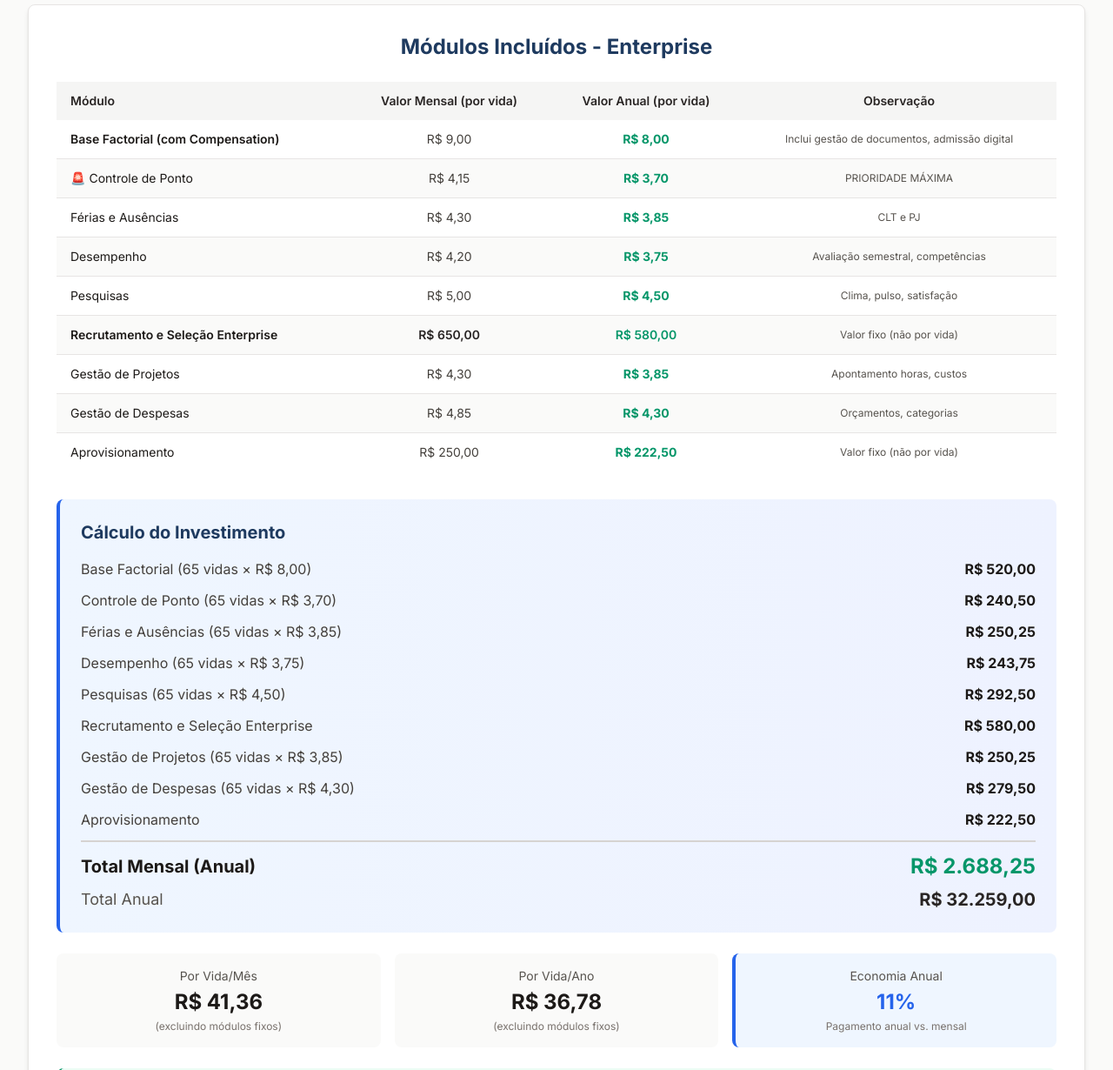
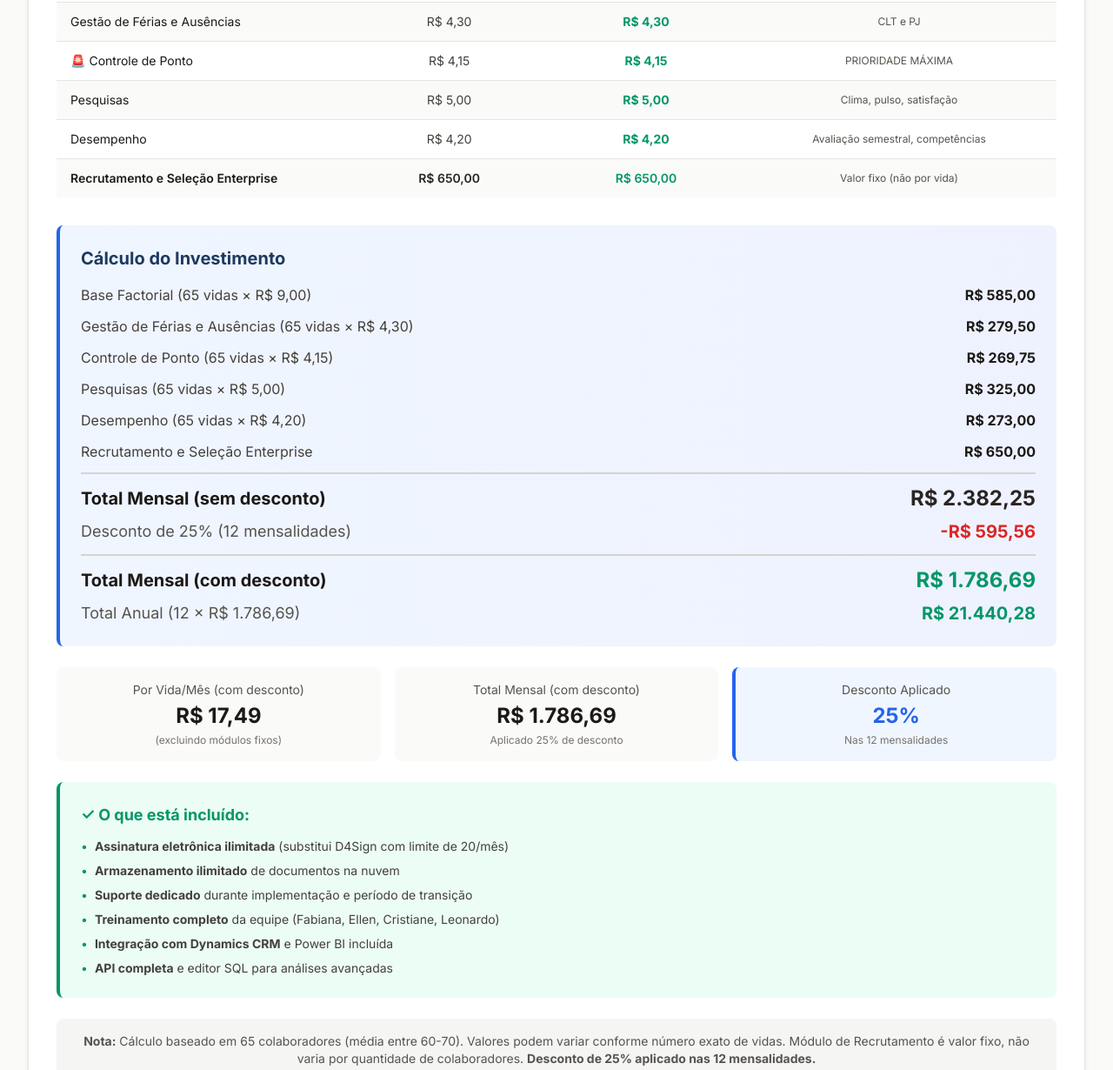
Before and after one commit to VictorHGutierrez-cloud/l3, a plain HTML site: page index.html in a window 1280 px wide. Shown: the part 5339-6569 px from the top of the page at 87% size. Drawn offline with nearby package versions, Linux system fonts and the light colour scheme.

Commit message:
Ajuste da proposta: módulos atualizados e desconto de 25% aplicado

```diff
--- a/index.html
+++ b/index.html
@@ -413,15 +413,6 @@
                     </ul>
                 </div>
 
-                <div class="bg-white p-6 rounded-lg shadow-md border-l-4 border-purple-600">
-                    <h4 class="text-lg font-bold mb-3" style="color: #9333ea;">Gestão de Projetos</h4>
-                    <ul class="space-y-1 text-stone-600 text-sm">
-                        <li>✓ Apontamento de horas</li>
-                        <li>✓ Cálculo de custo hora</li>
-                        <li>✓ Margem por cliente</li>
-                    </ul>
-                </div>
-
                 <div class="bg-white p-6 rounded-lg shadow-md border-l-4 border-teal-600">
                     <h4 class="text-lg font-bold mb-3" style="color: #0d9488;">Admissão Digital</h4>
                     <ul class="space-y-1 text-stone-600 text-sm">
@@ -514,55 +505,37 @@
                             <tr class="bg-white">
                                 <td class="px-4 py-3 font-semibold text-stone-900">Base Factorial (com Compensation)</td>
                                 <td class="px-4 py-3 text-center text-stone-700">R$ 9,00</td>
-                                <td class="px-4 py-3 text-center font-bold" style="color: #059669;">R$ 8,00</td>
+                                <td class="px-4 py-3 text-center font-bold" style="color: #059669;">R$ 9,00</td>
                                 <td class="px-4 py-3 text-center text-stone-600 text-xs">Inclui gestão de documentos, admissão digital</td>
                             </tr>
                             <tr class="bg-stone-50">
+                                <td class="px-4 py-3 text-stone-900">Gestão de Férias e Ausências</td>
+                                <td class="px-4 py-3 text-center text-stone-700">R$ 4,30</td>
+                                <td class="px-4 py-3 text-center font-bold" style="color: #059669;">R$ 4,30</td>
+                                <td class="px-4 py-3 text-center text-stone-600 text-xs">CLT e PJ</td>
+                            </tr>
+                            <tr class="bg-white">
                                 <td class="px-4 py-3 text-stone-900">🚨 Controle de Ponto</td>
                                 <td class="px-4 py-3 text-center text-stone-700">R$ 4,15</td>
-                                <td class="px-4 py-3 text-center font-bold" style="color: #059669;">R$ 3,70</td>
+                                <td class="px-4 py-3 text-center font-bold" style="color: #059669;">R$ 4,15</td>
                                 <td class="px-4 py-3 text-center text-stone-600 text-xs">PRIORIDADE MÁXIMA</td>
                             </tr>
+                            <tr class="bg-stone-50">
+                                <td class="px-4 py-3 text-stone-900">Pesquisas</td>
+                                <td class="px-4 py-3 text-center text-stone-700">R$ 5,00</td>
+                                <td class="px-4 py-3 text-center font-bold" style="color: #059669;">R$ 5,00</td>
+                                <td class="px-4 py-3 text-center text-stone-600 text-xs">Clima, pulso, satisfação</td>
+                            </tr>
                             <tr class="bg-white">
-                                <td class="px-4 py-3 text-stone-900">Férias e Ausências</td>
-                                <td class="px-4 py-3 text-center text-stone-700">R$ 4,30</td>
-                                <td class="px-4 py-3 text-center font-bold" style="color: #059669;">R$ 3,85</td>
-                                <td class="px-4 py-3 text-center text-stone-600 text-xs">CLT e PJ</td>
-                            </tr>
-                            <tr class="bg-stone-50">
                                 <td class="px-4 py-3 text-stone-900">Desempenho</td>
                                 <td class="px-4 py-3 text-center text-stone-700">R$ 4,20</td>
-                                <td class="px-4 py-3 text-center font-bold" style="color: #059669;">R$ 3,75</td>
+                                <td class="px-4 py-3 text-center font-bold" style="color: #059669;">R$ 4,20</td>
                                 <td class="px-4 py-3 text-center text-stone-600 text-xs">Avaliação semestral, competências</td>
-                            </tr>
-                            <tr class="bg-white">
-                                <td class="px-4 py-3 text-stone-900">Pesquisas</td>
-                                <td class="px-4 py-3 text-center text-stone-700">R$ 5,00</td>
-                                <td class="px-4 py-3 text-center font-bold" style="color: #059669;">R$ 4,50</td>
-                                <td class="px-4 py-3 text-center text-stone-600 text-xs">Clima, pulso, satisfação</td>
                             </tr>
                             <tr class="bg-stone-50">
                                 <td class="px-4 py-3 font-semibold text-stone-900">Recrutamento e Seleção Enterprise</td>
                                 <td class="px-4 py-3 text-center font-semibold text-stone-800">R$ 650,00</td>
-                                <td class="px-4 py-3 text-center font-bold font-semibold" style="color: #059669;">R$ 580,00</td>
-                                <td class="px-4 py-3 text-center text-stone-600 text-xs">Valor fixo (não por vida)</td>
-                            </tr>
-                            <tr class="bg-white">
-                                <td class="px-4 py-3 text-stone-900">Gestão de Projetos</td>
-                                <td class="px-4 py-3 text-center text-stone-700">R$ 4,30</td>
-                                <td class="px-4 py-3 text-center font-bold" style="color: #059669;">R$ 3,85</td>
-                                <td class="px-4 py-3 text-center text-stone-600 text-xs">Apontamento horas, custos</td>
-                            </tr>
-                            <tr class="bg-stone-50">
-                                <td class="px-4 py-3 text-stone-900">Gestão de Despesas</td>
-                                <td class="px-4 py-3 text-center text-stone-700">R$ 4,85</td>
-                                <td class="px-4 py-3 text-center font-bold" style="color: #059669;">R$ 4,30</td>
-                                <td class="px-4 py-3 text-center text-stone-600 text-xs">Orçamentos, categorias</td>
-                            </tr>
-                            <tr class="bg-white">
-                                <td class="px-4 py-3 text-stone-900">Aprovisionamento</td>
-                                <td class="px-4 py-3 text-center text-stone-700">R$ 250,00</td>
-                                <td class="px-4 py-3 text-center font-bold" style="color: #059669;">R$ 222,50</td>
+                                <td class="px-4 py-3 text-center font-bold font-semibold" style="color: #059669;">R$ 650,00</td>
                                 <td class="px-4 py-3 text-center text-stone-600 text-xs">Valor fixo (não por vida)</td>
                             </tr>
                         </tbody>
@@ -573,49 +546,47 @@
                     <h4 class="text-xl font-bold mb-4" style="color: #1e3a5f;">Cálculo do Investimento</h4>
                     <div class="space-y-3">
                         <div class="flex justify-between items-center">
-                            <span class="text-stone-700">Base Factorial (65 vidas × R$ 8,00)</span>
-                            <span class="font-bold text-stone-900">R$ 520,00</span>
+                            <span class="text-stone-700">Base Factorial (65 vidas × R$ 9,00)</span>
+                            <span class="font-bold text-stone-900">R$ 585,00</span>
                         </div>
                         <div class="flex justify-between items-center">
-                            <span class="text-stone-700">Controle de Ponto (65 vidas × R$ 3,70)</span>
-                            <span class="font-bold text-stone-900">R$ 240,50</span>
+                            <span class="text-stone-700">Gestão de Férias e Ausências (65 vidas × R$ 4,30)</span>
+                            <span class="font-bold text-stone-900">R$ 279,50</span>
                         </div>
                         <div class="flex justify-between items-center">
-                            <span class="text-stone-700">Férias e Ausências (65 vidas × R$ 3,85)</span>
-                            <span class="font-bold text-stone-900">R$ 250,25</span>
+                            <span class="text-stone-700">Controle de Ponto (65 vidas × R$ 4,15)</span>
+                            <span class="font-bold text-stone-900">R$ 269,75</span>
                         </div>
                         <div class="flex justify-between items-center">
-                            <span class="text-stone-700">Desempenho (65 vidas × R$ 3,75)</span>
-                            <span class="font-bold text-stone-900">R$ 243,75</span>
+                            <span class="text-stone-700">Pesquisas (65 vidas × R$ 5,00)</span>
+                            <span class="font-bold text-stone-900">R$ 325,00</span>
                         </div>
                         <div class="flex justify-between items-center">
-                            <span class="text-stone-700">Pesquisas (65 vidas × R$ 4,50)</span>
-                            <span class="font-bold text-stone-900">R$ 292,50</span>
+                            <span class="text-stone-700">Desempenho (65 vidas × R$ 4,20)</span>
+                            <span class="font-bold text-stone-900">R$ 273,00</span>
                         </div>
                         <div class="flex justify-between items-center">
                             <span class="text-stone-700">Recrutamento e Seleção Enterprise</span>
-                            <span class="font-bold text-stone-900">R$ 580,00</span>
-                        </div>
-                        <div class="flex justify-between items-center">
-                            <span class="text-stone-700">Gestão de Projetos (65 vidas × R$ 3,85)</span>
-                            <span class="font-bold text-stone-900">R$ 250,25</span>
-                        </div>
-                        <div class="flex justify-between items-center">
-                            <span class="text-stone-700">Gestão de Despesas (65 vidas × R$ 4,30)</span>
-                            <span class="font-bold text-stone-900">R$ 279,50</span>
-                        </div>
-                        <div class="flex justify-between items-center">
-                            <span class="text-stone-700">Aprovisionamento</span>
-                            <span class="font-bold text-stone-900">R$ 222,50</span>
+                            <span class="font-bold text-stone-900">R$ 650,00</span>
                         </div>
                         <div class="border-t-2 border-stone-300 pt-3 mt-3">
                             <div class="flex justify-between items-center">
-                                <span class="text-xl font-bold text-stone-900">Total Mensal (Anual)</span>
-                                <span class="text-2xl font-bold" style="color: #059669;">R$ 2.688,25</span>
+                                <span class="text-xl font-bold text-stone-900">Total Mensal (sem desconto)</span>
+                                <span class="text-2xl font-bold text-stone-800">R$ 2.382,25</span>
                             </div>
                             <div class="flex justify-between items-center mt-2">
-                                <span class="text-lg text-stone-600">Total Anual</span>
-                                <span class="text-xl font-bold text-stone-800">R$ 32.259,00</span>
+                                <span class="text-lg text-stone-600">Desconto de 25% (12 mensalidades)</span>
+                                <span class="text-xl font-bold text-red-600">-R$ 595,56</span>
+                            </div>
+                            <div class="border-t-2 border-stone-300 pt-3 mt-3">
+                                <div class="flex justify-between items-center">
+                                    <span class="text-xl font-bold text-stone-900">Total Mensal (com desconto)</span>
+                                    <span class="text-2xl font-bold" style="color: #059669;">R$ 1.786,69</span>
+                                </div>
+                                <div class="flex justify-between items-center mt-2">
+                                    <span class="text-lg text-stone-600">Total Anual (12 × R$ 1.786,69)</span>
+                                    <span class="text-xl font-bold" style="color: #059669;">R$ 21.440,28</span>
+                                </div>
                             </div>
                         </div>
                     </div>
@@ -623,19 +594,19 @@
 
                 <div class="grid grid-cols-1 md:grid-cols-3 gap-4 mb-6">
                     <div class="bg-stone-50 p-4 rounded-lg text-center">
-                        <p class="text-sm text-stone-600 mb-1">Por Vida/Mês</p>
-                        <p class="text-2xl font-bold text-stone-900">R$ 41,36</p>
+                        <p class="text-sm text-stone-600 mb-1">Por Vida/Mês (com desconto)</p>
+                        <p class="text-2xl font-bold text-stone-900">R$ 17,49</p>
                         <p class="text-xs text-stone-500 mt-1">(excluindo módulos fixos)</p>
                     </div>
                     <div class="bg-stone-50 p-4 rounded-lg text-center">
-                        <p class="text-sm text-stone-600 mb-1">Por Vida/Ano</p>
-                        <p class="text-2xl font-bold text-stone-900">R$ 36,78</p>
-                        <p class="text-xs text-stone-500 mt-1">(excluindo módulos fixos)</p>
+                        <p class="text-sm text-stone-600 mb-1">Total Mensal (com desconto)</p>
+                        <p class="text-2xl font-bold text-stone-900">R$ 1.786,69</p>
+                        <p class="text-xs text-stone-500 mt-1">Aplicado 25% de desconto</p>
                     </div>
                     <div class="bg-blue-50 p-4 rounded-lg text-center border-l-4 border-blue-600">
-                        <p class="text-sm text-stone-600 mb-1">Economia Anual</p>
-                        <p class="text-2xl font-bold" style="color: #2563eb;">11%</p>
-                        <p class="text-xs text-stone-500 mt-1">Pagamento anual vs. mensal</p>
+                        <p class="text-sm text-stone-600 mb-1">Desconto Aplicado</p>
+                        <p class="text-2xl font-bold" style="color: #2563eb;">25%</p>
+                        <p class="text-xs text-stone-500 mt-1">Nas 12 mensalidades</p>
                     </div>
                 </div>
 
@@ -673,7 +644,8 @@
                     <p class="text-sm text-stone-600 text-center">
                         <strong>Nota:</strong> Cálculo baseado em 65 colaboradores (média entre 60-70).
                         Valores podem variar conforme número exato de vidas.
-                        Módulos de Recrutamento e Aprovisionamento são valores fixos, não variam por quantidade de colaboradores.
+                        Módulo de Recrutamento é valor fixo, não varia por quantidade de colaboradores.
+                        <strong>Desconto de 25% aplicado nas 12 mensalidades.</strong>
                     </p>
                 </div>
             </div>
```
